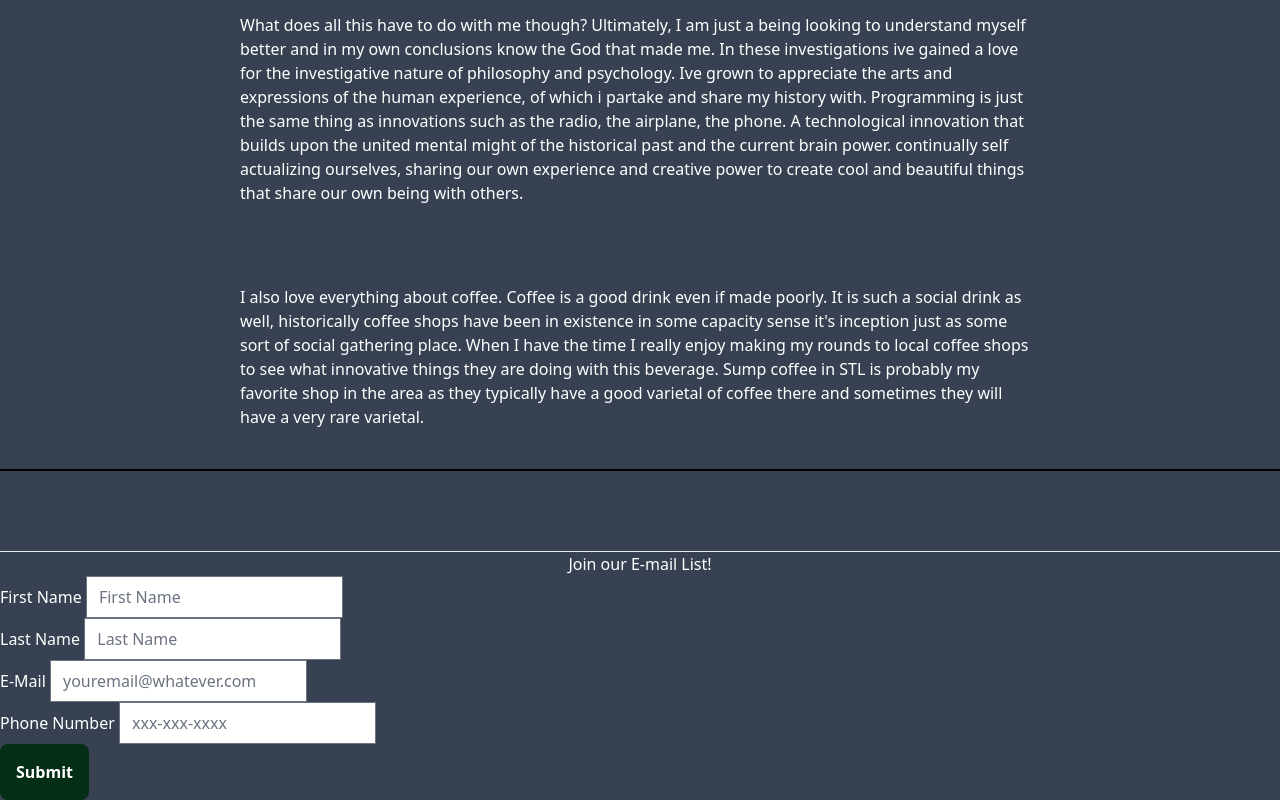
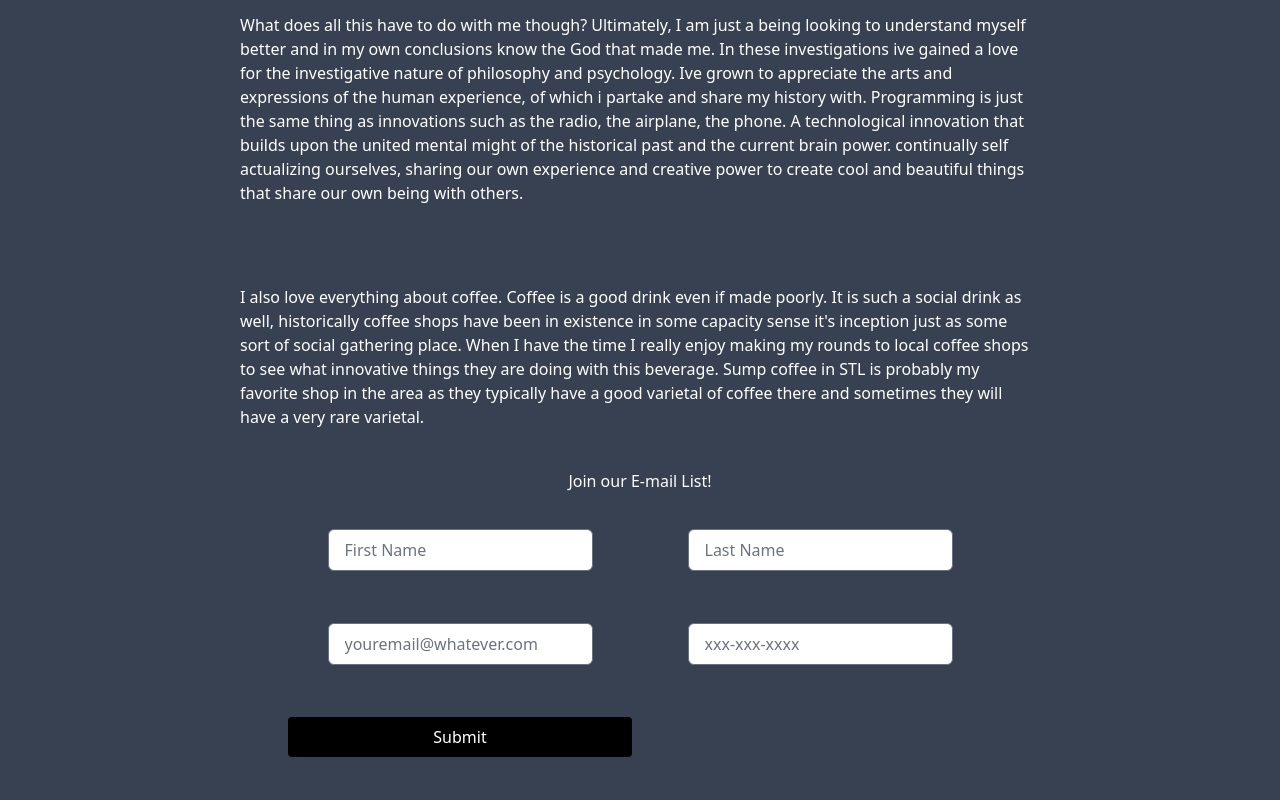
Before and after one commit to SWIC-177/html-css-skills-demo-ontologictelos, a website built with Vite: page index.html in a window 1280 px wide. Shown: the part 810-1610 px from the top of the page. After the commit the page ends 1583 px from the top, so only its background shows below. Built offline with nearby package versions, Linux system fonts and the light colour scheme.

Commit message:
Update HTML Forms with Tailwind classes

```diff
--- a/index.html
+++ b/index.html
@@ -64,49 +64,59 @@
       area as they typically have a good varietal of coffee there and sometimes
       they will have a very rare varietal.
     </p>
-    <ul class="space-y-4 border-t-2 border-black pb-10 pl-60 pr-60 pt-10"></ul>
-    <form class="justify-center">
-      <hr />
-      <h1 class="text-center">Join our E-mail List!</h1>
-      <div>
-        <label for=" first name"> First Name</label>
+    <h1 class="pb-5 text-center">Join our E-mail List!</h1>
+    <form
+      class="container mx-auto flex max-w-screen-md flex-col gap-4 px-8 py-4 text-black *:rounded md:grid md:grid-cols-2 [&_label]:sr-only [&input]:min-h-12"
+    >
+      <div class="pb-5 text-center">
+        <label for=" first name"> First Name : </label>
         <input
           type="text"
           name="first name"
           id="first name"
           placeholder="First Name"
+          class="mb-4 rounded-md border px-4 py-2"
         />
       </div>
 
-      <div>
-        <label for="last name"> Last Name </label>
+      <div class="pb-5 text-center">
+        <label for="last name"> Last Name : </label>
         <input
           type="text"
           name="last name"
           id="last name"
           placeholder="Last Name"
+          class="mb-4 rounded-md border px-4 py-2"
         />
       </div>
 
-      <div>
-        <label for="email"> E-Mail</label>
+      <div class="pb-5 text-center">
+        <label for="email"> E-Mail : </label>
         <input
           type="email"
           name=" email"
           id="email"
           placeholder="youremail@whatever.com"
+          class="mb-4 rounded-md border px-4 py-2"
         />
       </div>
 
-      <div>
-        <label for="phone"> Phone Number </label>
-        <input type="tel" name="phone" id="phone" placeholder="xxx-xxx-xxxx" />
+      <div class="text-center">
+        <label for="phone"> Phone Number : </label>
+        <input
+          type="tel"
+          name="phone"
+          id="phone"
+          placeholder="xxx-xxx-xxxx"
+          class="mb-4 rounded-md border px-4 py-2"
+        />
       </div>
-      <input
-        class="items-center justify-center rounded-lg bg-green-950 p-4 font-bold text-white transition-transform hover:scale-110 hover:bg-green-800"
+      <button
         type="submit"
-        value="Submit"
-      />
+        class="bg-black px-4 py-2 text-white hover:rounded-md hover:bg-gray-600"
+      >
+        Submit
+      </button>
     </form>
     <script src="./main.js" type="module"></script>
   </body>
```
